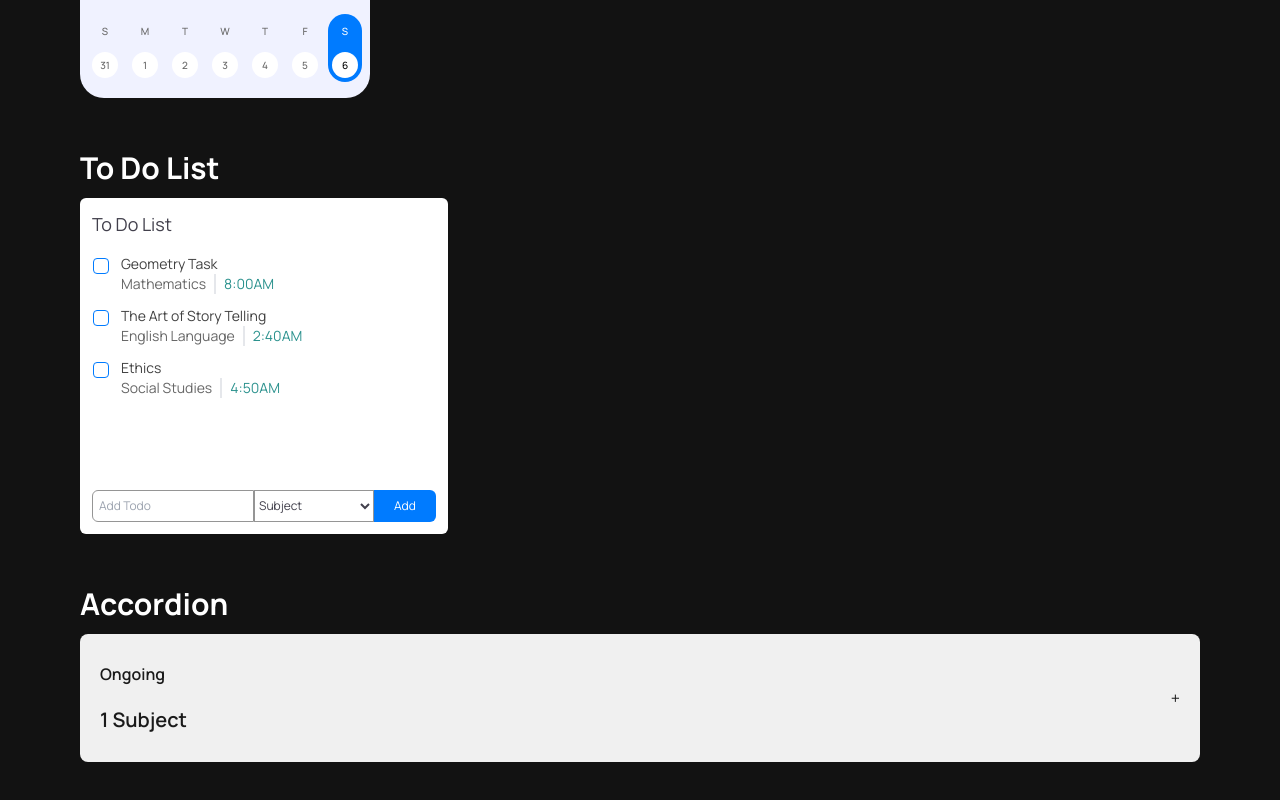
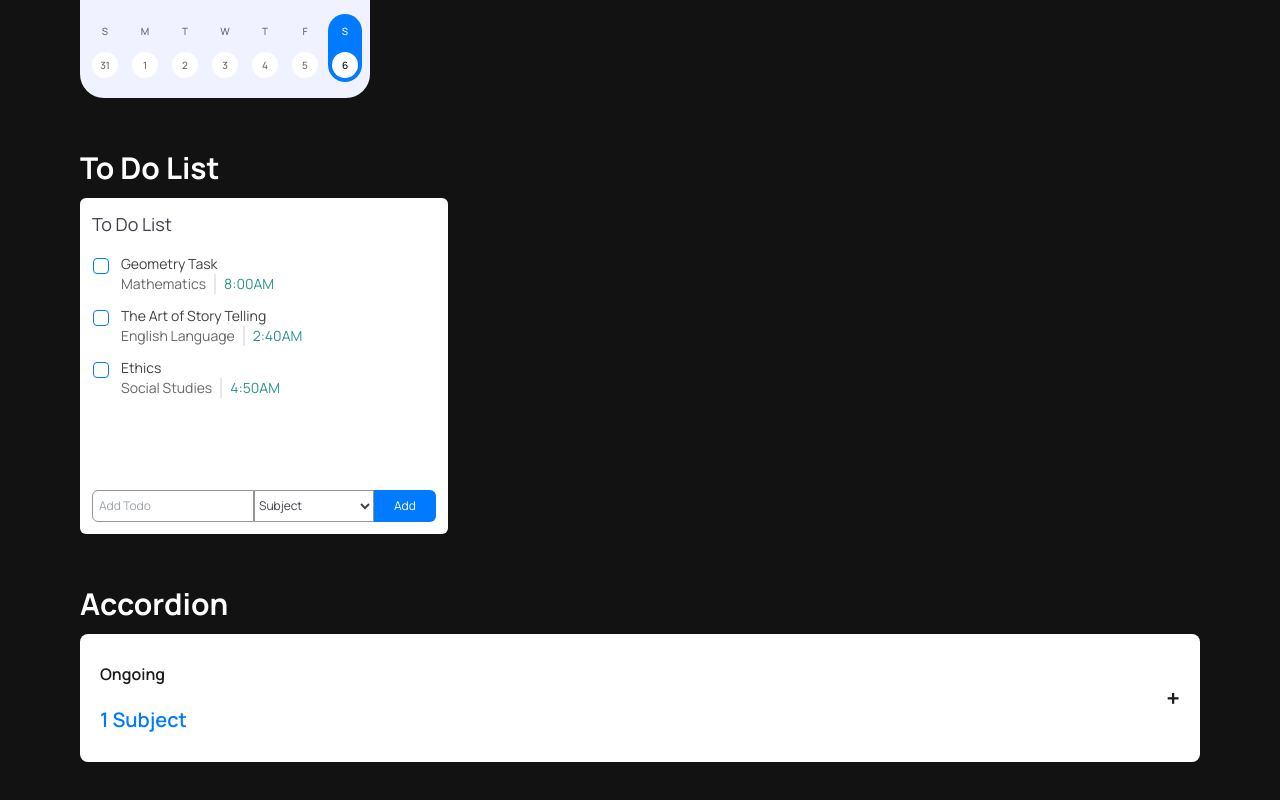
Before and after one commit to AJ1732/capstone_schoolbase_lms, a React (Vite) app: page / in a window 1280 px wide. Shown: the part 2692-3492 px from the top of the page. Built offline with nearby package versions, Linux system fonts and the light colour scheme.

Commit message:
style: update colors of accordion component

```diff
--- a/src/components/Accordion/Accordions.jsx
+++ b/src/components/Accordion/Accordions.jsx
@@ -4,21 +4,23 @@ export const CommAccordion = ({ title, status, content }) => {
   const [open, setOpen] = useState(false);
 
   return (
-    <div className='bg-[#F0F0F0] text-[#1A1A1A] rounded-lg flex flex-col '>
+    <div className='bg-white text-[#1A1A1A] rounded-lg flex flex-col '>
       <div onClick={() => setOpen(!open)} className='w-full flex justify-between items-center py-7 px-5'>
         <div className='font-semibold flex flex-col gap-5'>
           <span>{status}</span>
-          <span className='text-xl'>{title}</span>
+          <span className='text-xl text-primary-00'>{title}</span>
         </div>
-        <span>+</span>
+        <span className='font-bold text-2xl '>
+          {open? '-': '+'}
+        </span>
       </div>
 
       <div className={`
-        bg-black-gray text-white rounded-b-lg
+        w-full bg-primary-50 text-text-black rounded-b-lg
         grid overflow-hidden transition-all duration-300 ease-in-out
         ${open? 'grid-rows-[1fr] opacity-100 py-7 px-5': 'grid-rows-[0fr] opacity-0'}
       `}>
-        <p className='overflow-hidden'>{content}</p>
+        <p className='overflow-hidden font-medium'>{content}</p>
       </div>
     </div>
   )
```
